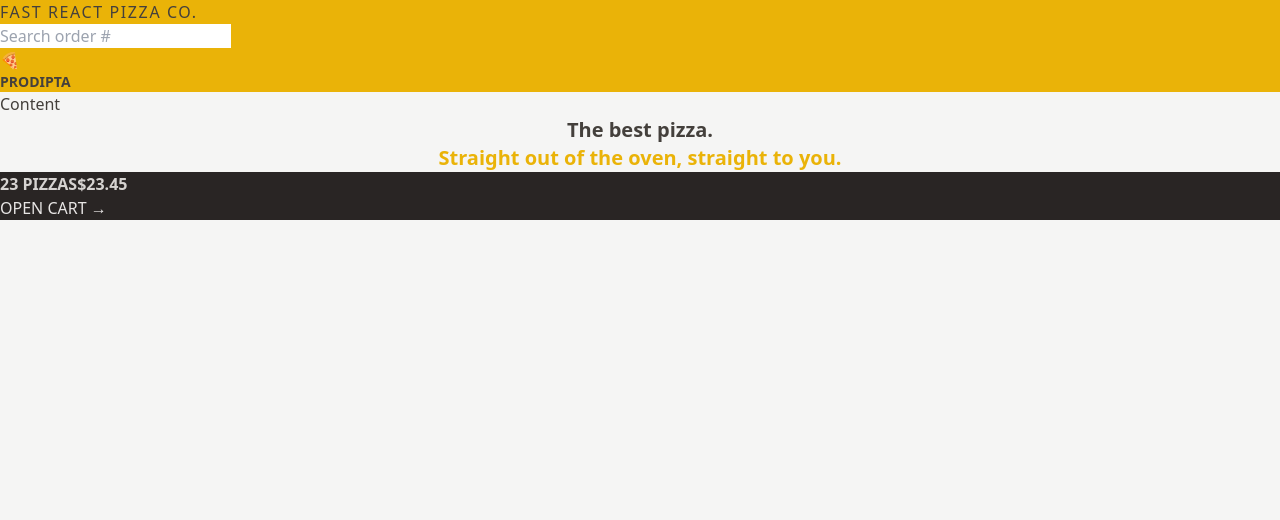
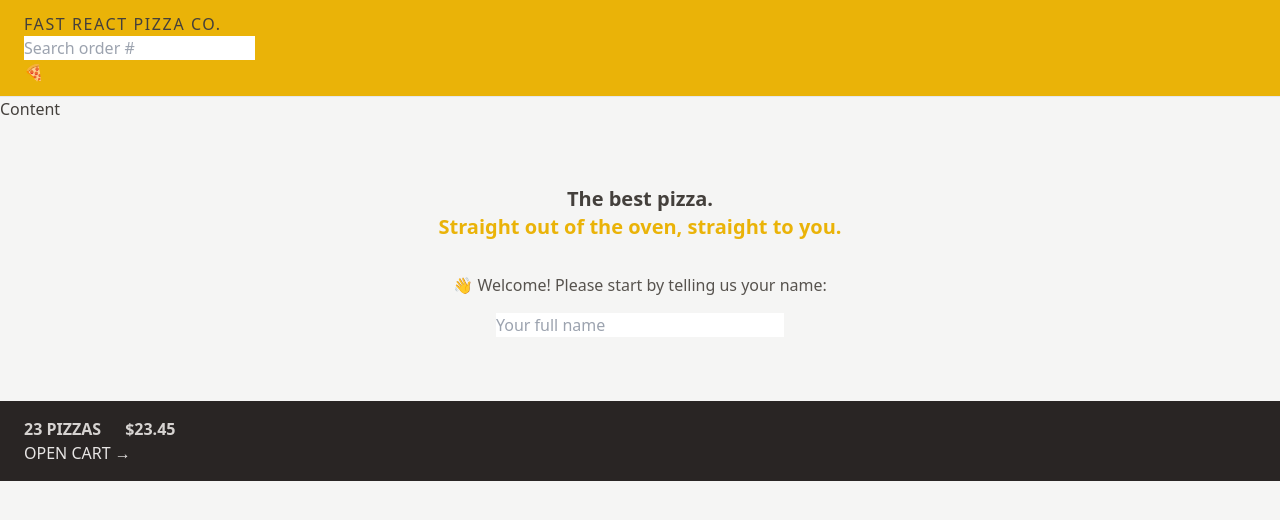
Before and after one commit to Prodipta-Sengupta/fast-react-pizza, a React (Vite) app: page / in a window 1280 px wide. Shown: the top 520 px of the page. Built offline with nearby package versions, Linux system fonts and the light colour scheme.

Commit message:
Added styles

```diff
--- a/src/features/cart/CartOverview.jsx
+++ b/src/features/cart/CartOverview.jsx
@@ -1,8 +1,8 @@
 import { Link } from "react-router-dom";
 function CartOverview() {
   return (
-    <div className="bg-stone-800 uppercase text-stone-200">
-      <p className="font-semibold text-stone-300">
+    <div className="bg-stone-800 p-4 px-4 py-4 text-sm uppercase text-stone-200 sm:px-6 md:text-base">
+      <p className="space-x-4 font-semibold text-stone-300 sm:space-x-6">
         <span>23 pizzas</span>
         <span>$23.45</span>
       </p>
--- a/src/features/user/CreateUser.jsx
+++ b/src/features/user/CreateUser.jsx
@@ -1,7 +1,7 @@
-import { useState } from 'react';
+import { useState } from "react";
 
 function CreateUser() {
-  const [username, setUsername] = useState('');
+  const [username, setUsername] = useState("");
 
   function handleSubmit(e) {
     e.preventDefault();
@@ -9,16 +9,19 @@
 
   return (
     <form onSubmit={handleSubmit}>
-      <p>👋 Welcome! Please start by telling us your name:</p>
+      <p className="mb-4 text-sm text-stone-600 md:text-base">
+        👋 Welcome! Please start by telling us your name:
+      </p>
 
       <input
         type="text"
         placeholder="Your full name"
         value={username}
         onChange={(e) => setUsername(e.target.value)}
+        className="w-72"
       />
 
-      {username !== '' && (
+      {username !== "" && (
         <div>
           <button>Start ordering</button>
         </div>
--- a/src/features/user/Username.jsx
+++ b/src/features/user/Username.jsx
@@ -1,5 +1,5 @@
 function Username() {
-  return <div className="text-sm font-semibold">Prodipta</div>;
+  return <div className="hidden text-sm font-semibold">Prodipta</div>;
 }
 
 export default Username;
--- a/src/ui/Header.jsx
+++ b/src/ui/Header.jsx
@@ -4,7 +4,7 @@
 
 function Header() {
   return (
-    <header className="header bg-yellow-500 uppercase">
+    <header className="header border-b border-x-stone-200 bg-yellow-500 px-4 py-3 uppercase sm:px-6">
       <Link to="/" className="tracking-widest">
         Fast React Pizza Co.
       </Link>
--- a/src/ui/Home.jsx
+++ b/src/ui/Home.jsx
@@ -1,13 +1,15 @@
+import CreateUser from "../features/user/CreateUser.jsx";
 function Home() {
   return (
-    <div>
-      <h1 className="text-center text-xl font-semibold">
+    <div className="my-10 text-center sm:my-16">
+      <h1 className="mb-8 text-center text-xl font-semibold">
         The best pizza.
         <br />
         <span className="text-yellow-500">
           Straight out of the oven, straight to you.
         </span>
       </h1>
+      <CreateUser />
     </div>
   );
 }
```
